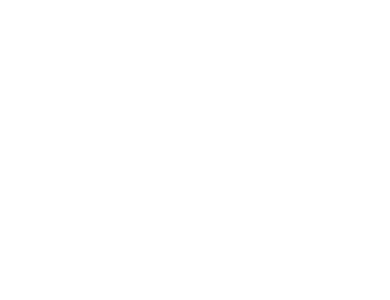
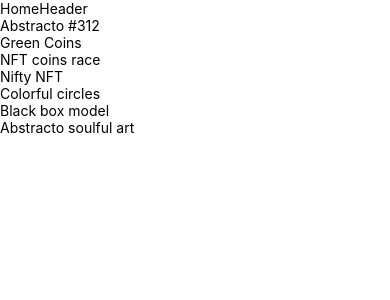
Before and after one commit to shahzaibansari123/Shezi-NFTmarketplace-ReactNativeApplication, a React Native app: screen /Home in a window 390 px wide. Shown: the top 300 px of the page. Built offline with nearby package versions, Linux system fonts and the light colour scheme.

Commit message:
work complete

```diff
--- a/screens/Home.js
+++ b/screens/Home.js
@@ -1,20 +1,28 @@
-import {Text, View, SafeAreaView, FlatList} from 'react-native'
+import { Text, View, SafeAreaView, FlatList } from "react-native";
 //flatlist native me as a.map he
-import {useState} from 'react'
+import { useState } from "react";
 
-import {COLORS, NFTData} from '../constants'
+import { COLORS, NFTData } from "../constants";
 // import { SafeAreaView } from 'react-native-safe-area-context'
-import {NFTCard, HomeHeader, FocusedStatusBar} from '../components'
+import { NFTCard, HomeHeader, FocusedStatusBar } from "../components";
 
 const Home = () => {
   return (
-   <SafeAreaView style={{flex: 1}}>
+    <SafeAreaView style={{ flex: 1 }}>
+      <FocusedStatusBar background={COLORS.primary} />
+      <View style={{ flex: 1 }}>
+        <View style={{ zIndex: 0 }}>
+          <FlatList
+            data={NFTData}
+            renderItem={({ item }) => <Text>{item.name}</Text>}
+            keyExtractor={(item) => item.id}
+            ListHeaderComponent={<HomeHeader />}
+            showsVerticalScrollIndicator={false}
+          />
+        </View>
+      </View>
+    </SafeAreaView>
+  );
+};
 
-       <FocusedStatusBar background={COLORS.primary}/>
-
-
-   </SafeAreaView>
-  )
-}
-
-export default Home
+export default Home;
```
